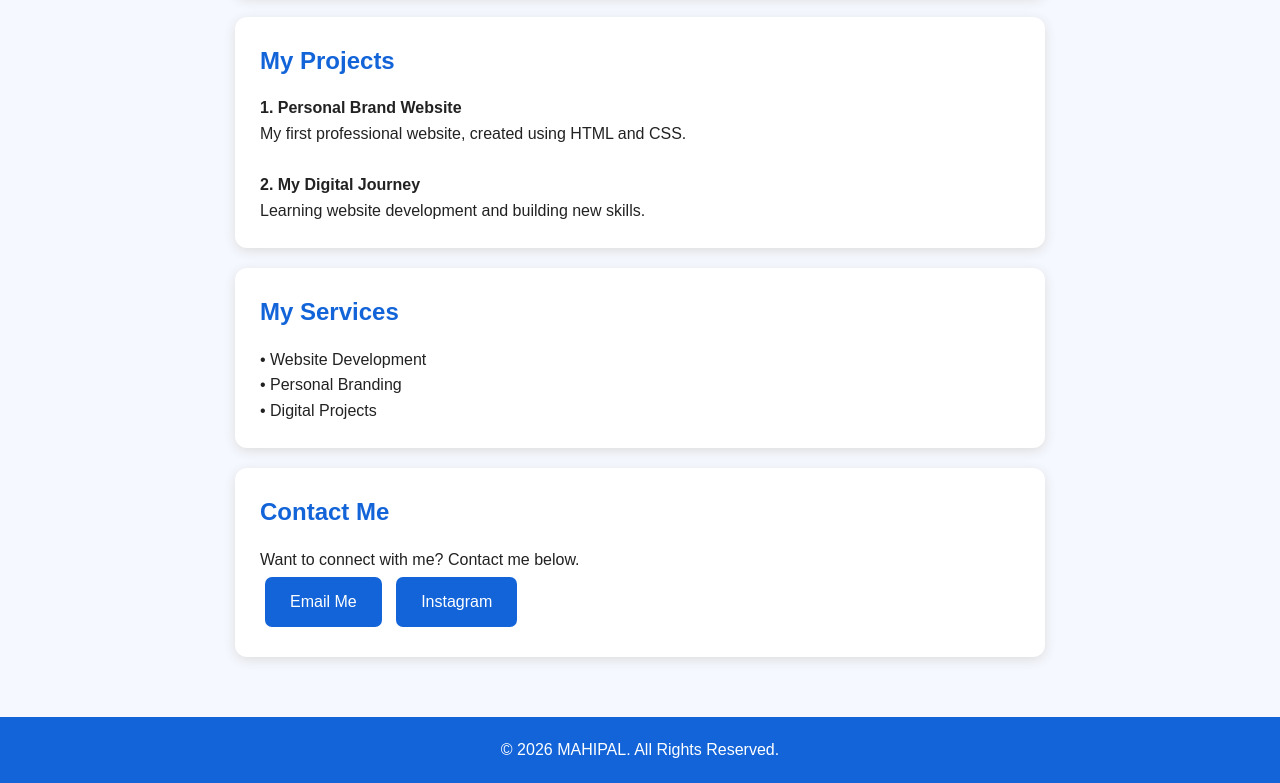
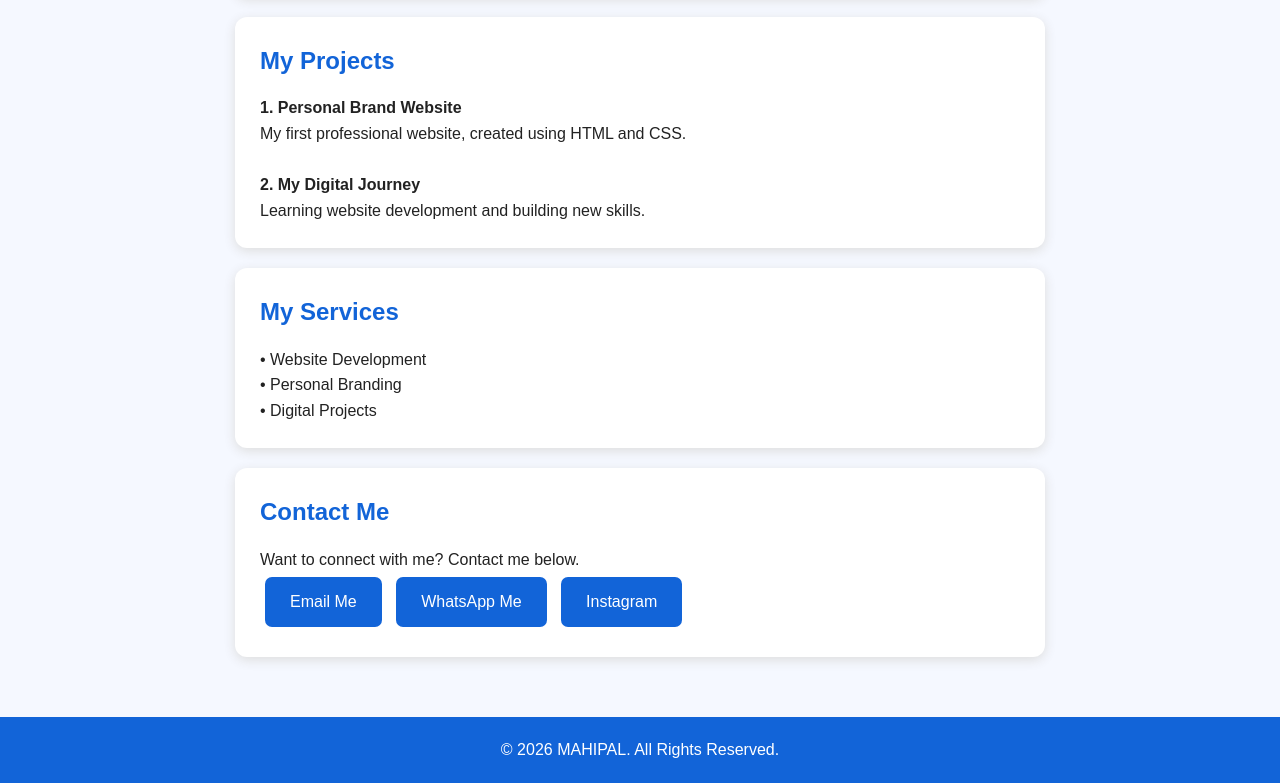
Before and after one commit to mahipalsinghzala7-gif/mahipal, a plain HTML site: page index.html in a window 1280 px wide. Shown: the part 856-1639 px from the top of the page. Drawn offline with Linux system fonts and the light colour scheme.

Commit message:
Update index.html
: Added WhatsApp Button

```diff
--- a/index.html
+++ b/index.html
@@ -158,7 +158,9 @@
       <a href="mailto:yourmail@gmail.com" class="btn">
         Email Me
       </a>
-
+<a href="https://wa.me/918320445294" class="btn">
+  WhatsApp Me
+</a>
       <a href="https://instagram.com/" class="btn">
         Instagram
       </a>
```
